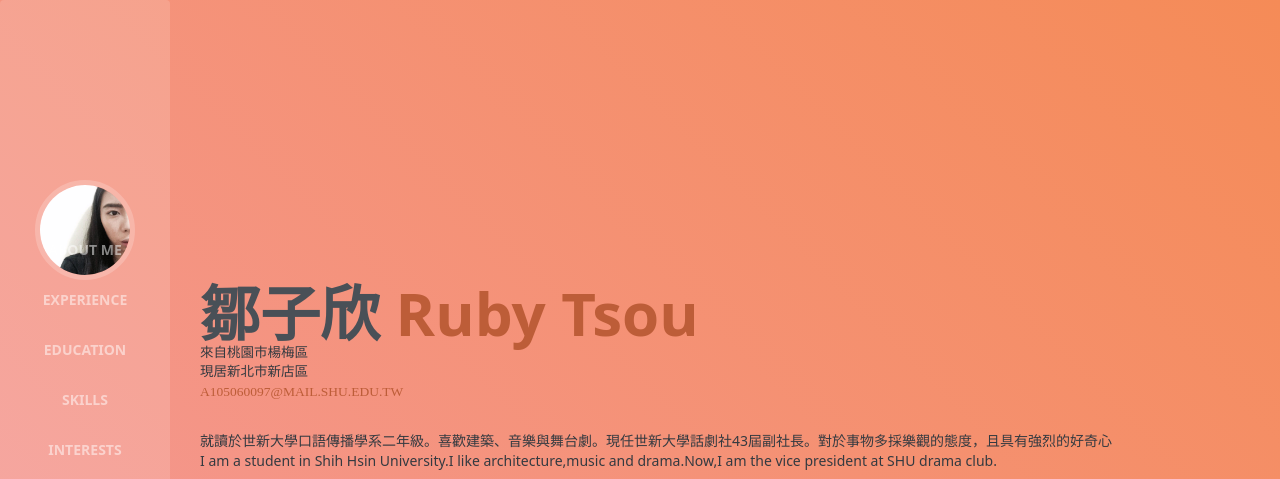
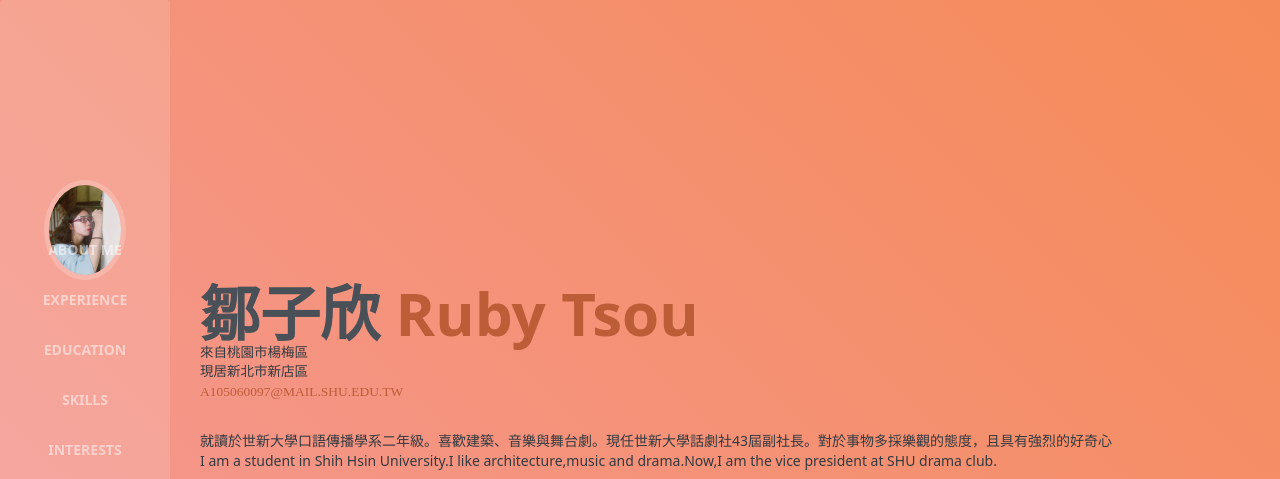
Before and after one commit to YueTsou01/YueTsou01.github.io, a website: page index.html in a window 1280 px wide. Shown: the top 479 px of the page. Drawn offline with nearby package versions, Linux system fonts and the light colour scheme; a web font is replaced by a local one.

Commit message:
Add files via upload

```diff
--- a/index.html
+++ b/index.html
@@ -39,7 +39,7 @@
 	 <a class="navbar-brand js-scroll-trigger" href="#page-top">
         <span class="d-block d-lg-none">What do you want to know?</span>
         <span class="d-none d-lg-block">
-          <img class="img-fluid img-profile rounded-circle mx-auto mb-2" src="img/01.jpg" alt="">
+          <img class="img-fluid img-profile rounded-circle mx-auto mb-2" src="img/666.jpg" alt="">
         </span>
      </a>
 
```
